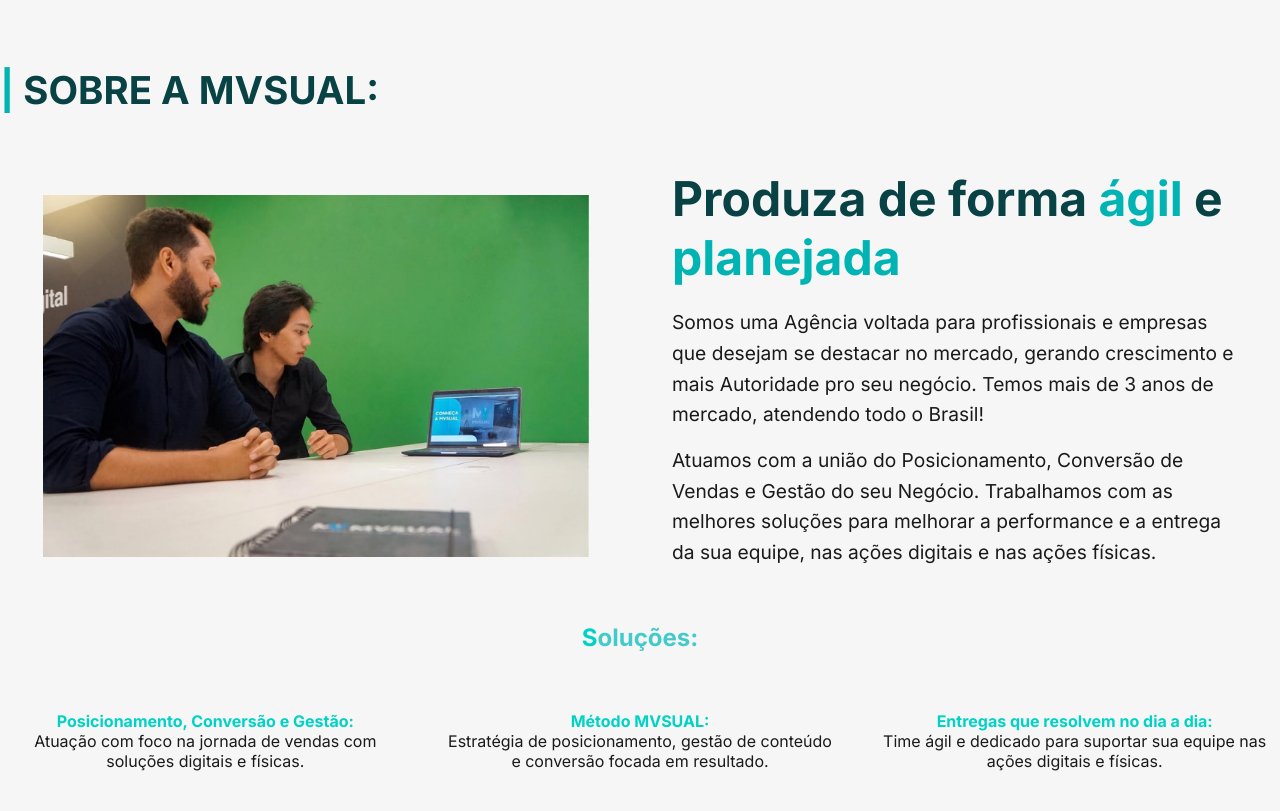
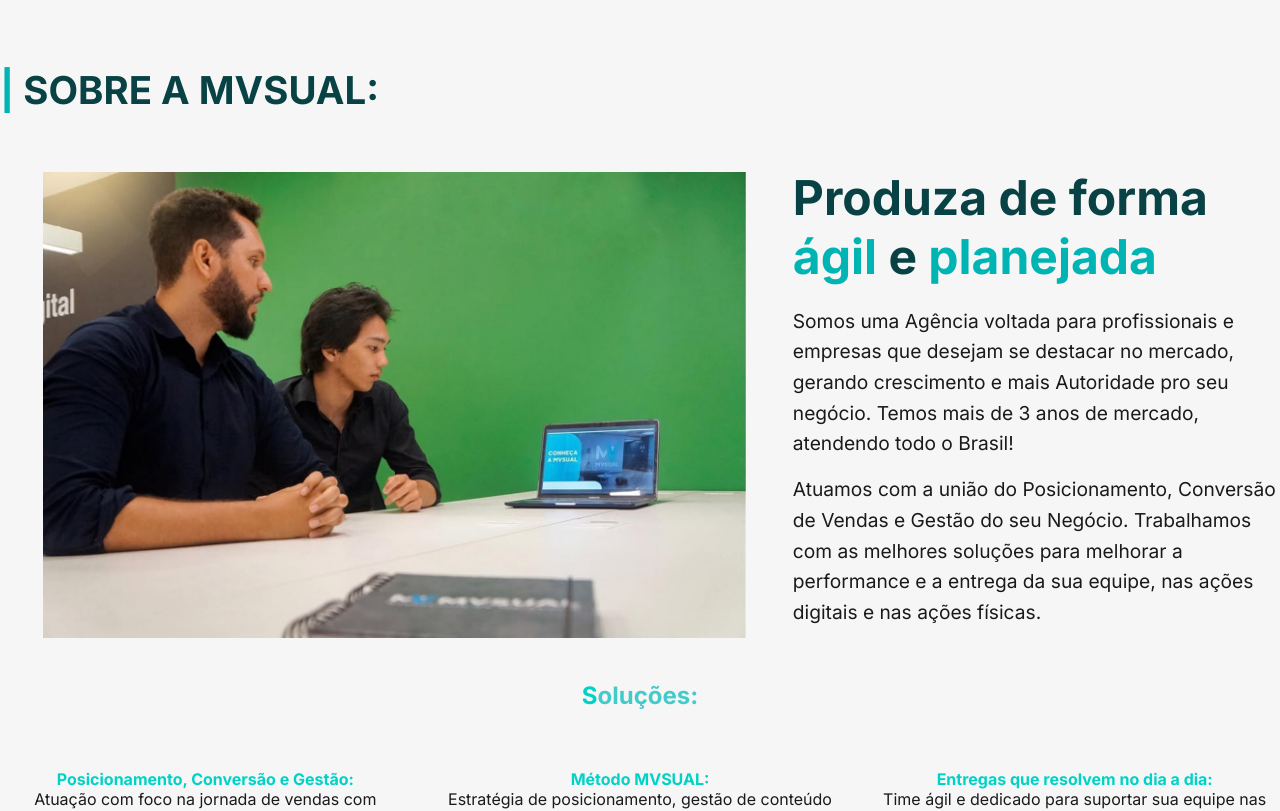
Before and after one commit to andreprograma/MVsual--Marketing, a website: page pages/index.html in a window 1280 px wide. Shown: the part 790-1601 px from the top of the page. Drawn offline with Linux system fonts and the light colour scheme.

Commit message:
correções na imagem

```diff
--- a/css/index.css
+++ b/css/index.css
@@ -111,7 +111,7 @@
 }
 
 .lado-imagem {
-  flex: 1;
+  flex: 1.5;
   height: auto;
   min-width: 300px;
   display: flex;
@@ -132,7 +132,7 @@
 
 .lado-texto {
   flex: 1;
-  padding: 40px;
+  padding: 4px;
 }
 
 .lado-texto h2 {
```
